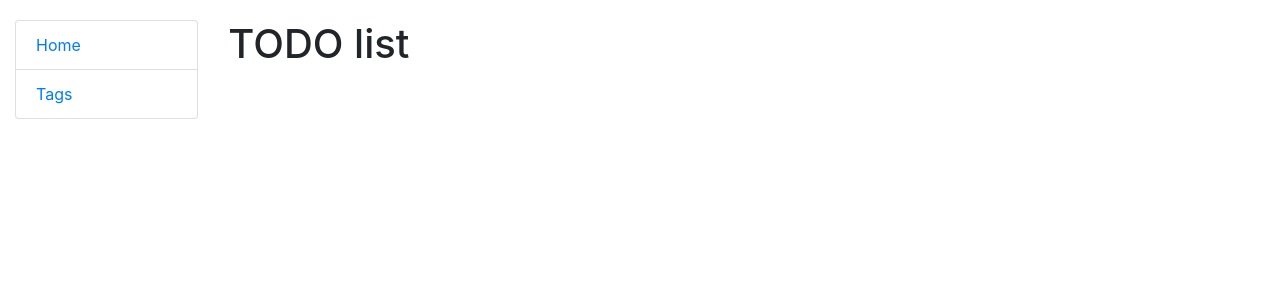
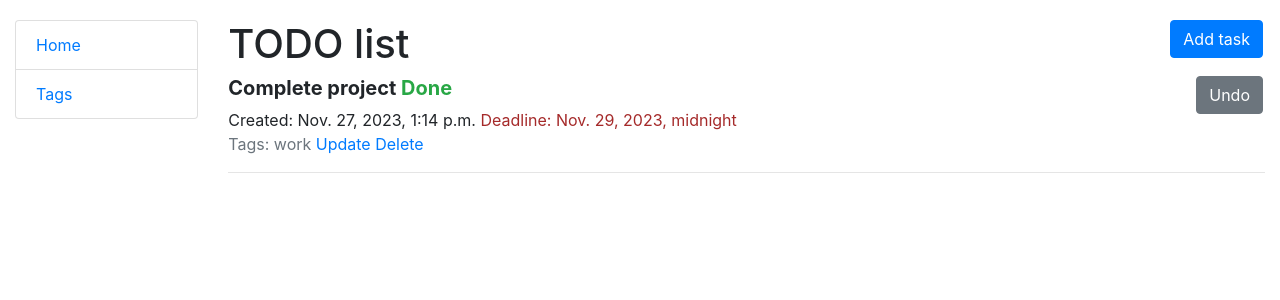
Before and after one commit to YuliaHladyshkevych/todo_list, a Django app: page / in a window 1280 px wide. Shown: the top 300 px of the page. Run offline with Django 4.2, Linux system fonts and the light colour scheme; data comes from the database, SQL or seed files in the repository; data that the repository does not hold is empty; some libraries are stand-ins or nearby versions.

Commit message:
Added task creation, update, and deletion views and templates

```diff
--- a/templates/todo/task_list.html
+++ b/templates/todo/task_list.html
@@ -4,25 +4,42 @@
 {% block content %}
   <h1>
     TODO list
-    {#    <a href="{% url 'todo:task-create' %}" class="btn btn-primary link-to-page">#}
-    {#      Create#}
-    {#    </a>#}
+    <a href="{% url 'todo:task-create' %}" class="btn btn-primary link-to-page">
+      Add task
+    </a>
   </h1>
 
+  {% if task_list %}
+    {% for task in task_list %}
+      <h5>
+        <strong>{{ task.content }}
+          {% if task.is_done %}
+            <p class="text-success" style="display: inline">Done</p>
+          {% else %}
+            <p class="text-danger" style="display: inline">Not done</p>
+          {% endif %}
+          <a href="{% url 'todo:task-complete' task.id %}" class="btn btn-secondary link-to-page">Undo</a>
+        </strong>
+      </h5>
 
-{#  <div class="ml-3">#}
-{#    <h4>Tasks</h4>#}
-{##}
-{#    {% for task in tasks.all %}#}
-{#      <hr>#}
-{#      <p><strong> {{ task.content }} </strong> {% if task.is_done %} Done {% else %} Not done {% endif %}</p>#}
-{#      <p>Created: {{ task.datetime_created }}</p>#}
-{#      <p class="text-muted">Tags: {{ task.tags }}</p>#}
-{##}
-{#    {% empty %}#}
-{#      <p>No tasks!</p>#}
-{#    {% endfor %}#}
-{#  </div>#}
+      <p style="display: inline">Created: {{ task.datetime_created }}</p>
 
+      {% if task.deadline %}
+        <p style="display: inline; color: brown">Deadline: {{ task.deadline }}</p>
+      {% endif %}
+
+      <p class="text-muted">
+        Tags:
+        {% for tag in task.tags.all %}
+          {{ tag }}
+        {% endfor %}
+        <a href="{% url 'todo:task-update' task.id %}">Update</a>
+        <a href="{% url 'todo:task-delete' task.id %}">Delete</a>
+      </p>
+      <hr>
+    {% endfor %}
+  {% else %}
+    <p>No tasks!</p>
+  {% endif %}
 
 {% endblock %}
--- a/todo/urls.py
+++ b/todo/urls.py
@@ -1,12 +1,33 @@
 from django.urls import path
 
-from todo.views import TaskListView, TagListView, TagCreateView, TagUpdateView, TagDeleteView
+from todo.views import TaskListView, TagListView, TagCreateView, TagUpdateView, TagDeleteView, TaskCreateView, \
+    TaskUpdateView, TaskDeleteView, task_complete
 
-urlpatterns =[
+urlpatterns = [
     path(
         "",
         TaskListView.as_view(),
         name="task-list",
+    ),
+    path(
+        "tasks/create/",
+        TaskCreateView.as_view(),
+        name="task-create"
+    ),
+    path(
+        "tasks/<int:pk>/update",
+        TaskUpdateView.as_view(),
+        name="task-update"
+    ),
+    path(
+        "tasks/<int:pk>/delete",
+        TaskDeleteView.as_view(),
+        name="task-delete"
+    ),
+    path(
+        "tasks/<int:pk>/complete",
+        task_complete,
+        name="task-complete"
     ),
     path(
         "tags/",
@@ -15,13 +36,13 @@ urlpatterns =[
     ),
     path(
         "tags/create/",
-         TagCreateView.as_view(),
-         name="tag-create"
+        TagCreateView.as_view(),
+        name="tag-create"
     ),
     path(
         "tags/<int:pk>/update",
-         TagUpdateView.as_view(),
-         name="tag-update"
+        TagUpdateView.as_view(),
+        name="tag-update"
     ),
     path(
         "tags/<int:pk>/delete",
--- a/todo/views.py
+++ b/todo/views.py
@@ -1,3 +1,5 @@
+from django.http import HttpResponseRedirect
+from django.shortcuts import get_object_or_404
 from django.urls import reverse_lazy
 from django.views import generic
 
@@ -7,6 +9,31 @@ from todo.models import Tag, Task
 class TaskListView(generic.ListView):
     model = Task
     paginate_by = 5
+
+
+class TaskCreateView(generic.CreateView):
+    model = Task
+    fields = "__all__"
+    success_url = reverse_lazy("todo:task-list")
+
+
+class TaskUpdateView(generic.UpdateView):
+    model = Task
+    fields = "__all__"
+    success_url = reverse_lazy("todo:task-list")
+
+
+class TaskDeleteView(generic.DeleteView):
+    model = Task
+    success_url = reverse_lazy("todo:task-list")
+
+
+def task_complete(request, pk) -> HttpResponseRedirect:
+    # task = get_object_or_404(Task, id=pk)
+    task = Task.objects.get(id=pk)
+    task.is_done = not task.is_done
+    task.save()
+    return HttpResponseRedirect(reverse_lazy("todo:task-list"))
 
 
 class TagListView(generic.ListView):
```
Also changed, not shown: templates/todo/task_confirm_delete.html (added, +13 -0 lines), templates/todo/task_form.html (added, +12 -0 lines), db.sqlite3.
